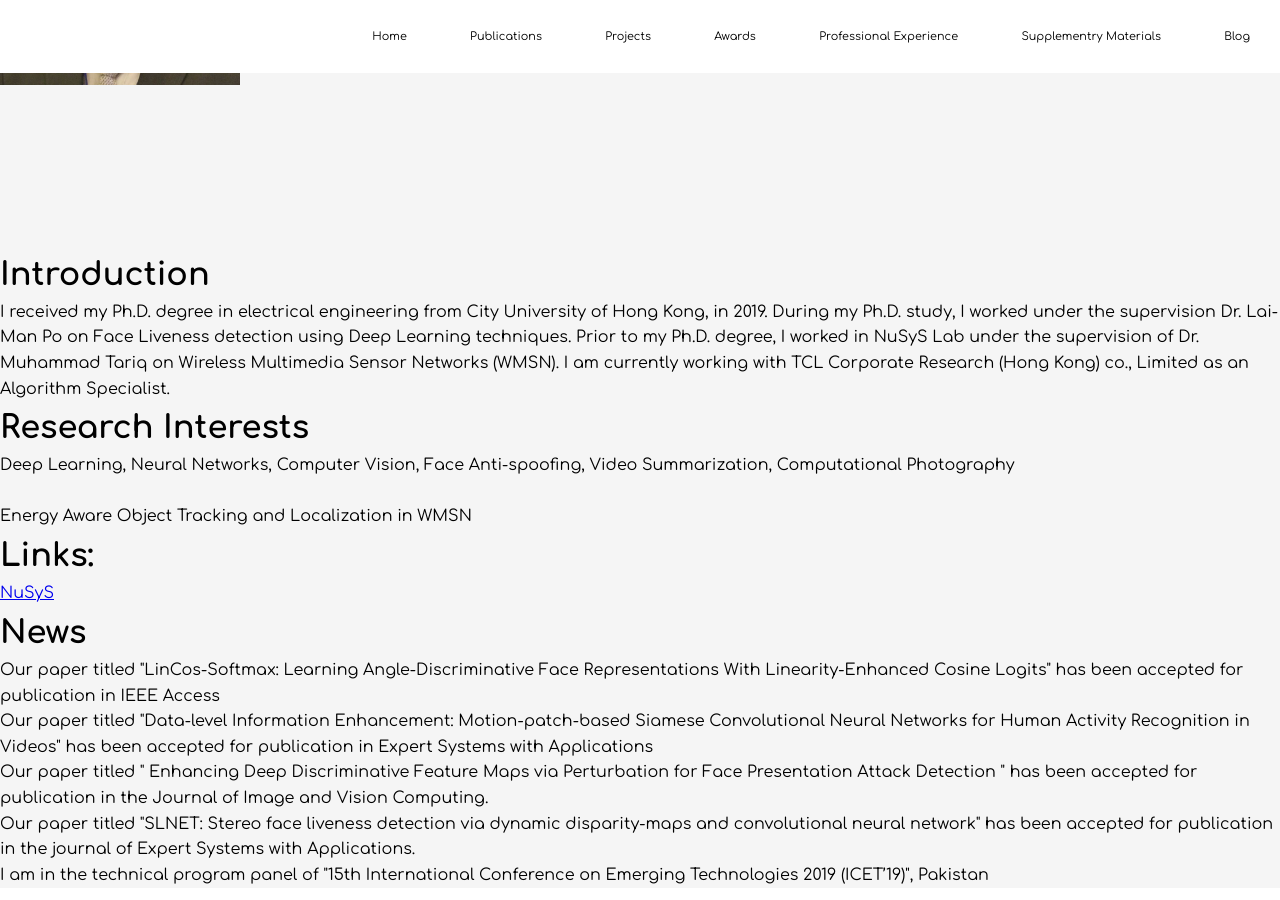
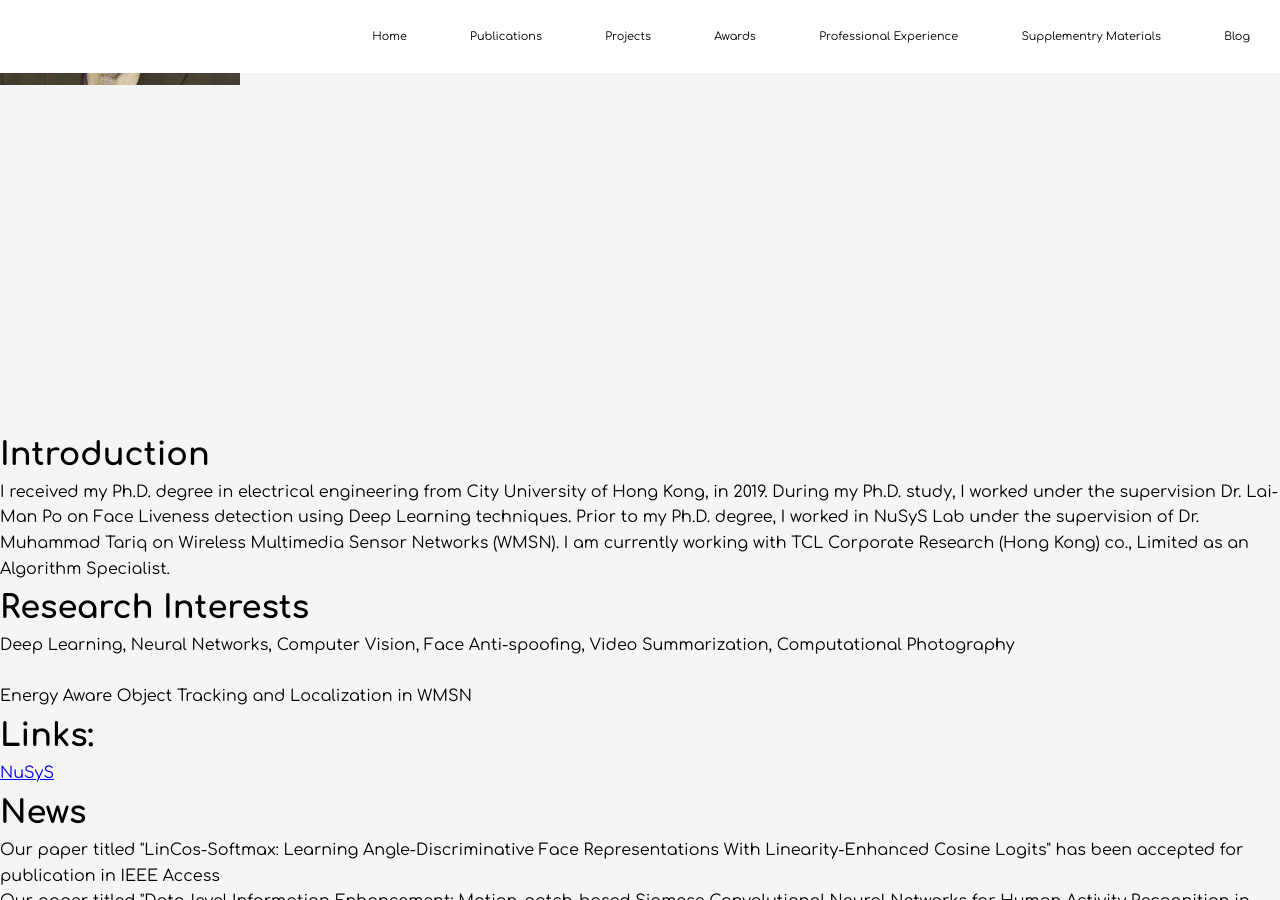
Before and after one commit to yasar-rehman/yasar, a Jekyll site: the page built from index.html, in a window 1280 px wide and 900 px high, scrolled down 335 px. Built offline with Jekyll 4.4.1, drawn with Linux system fonts in a browser that asks for light colours.

Commit message:
Update main.css

```diff
--- a/css/main.css
+++ b/css/main.css
@@ -42,6 +42,7 @@
   background: #F5F5F5;
   min-height: 20vh;
   padding-top: 20vh;
+  padding-bottom: 20vh;
   text-align:
 }
 .welcome_section {
```
